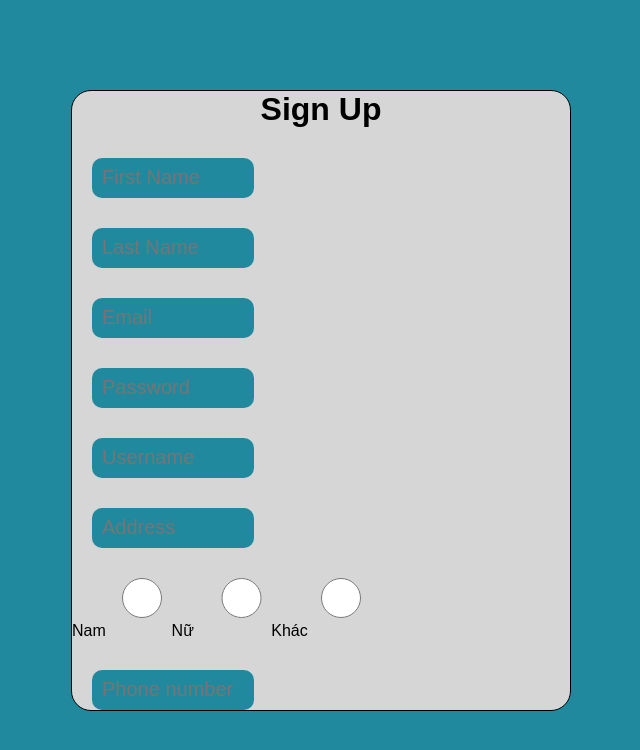
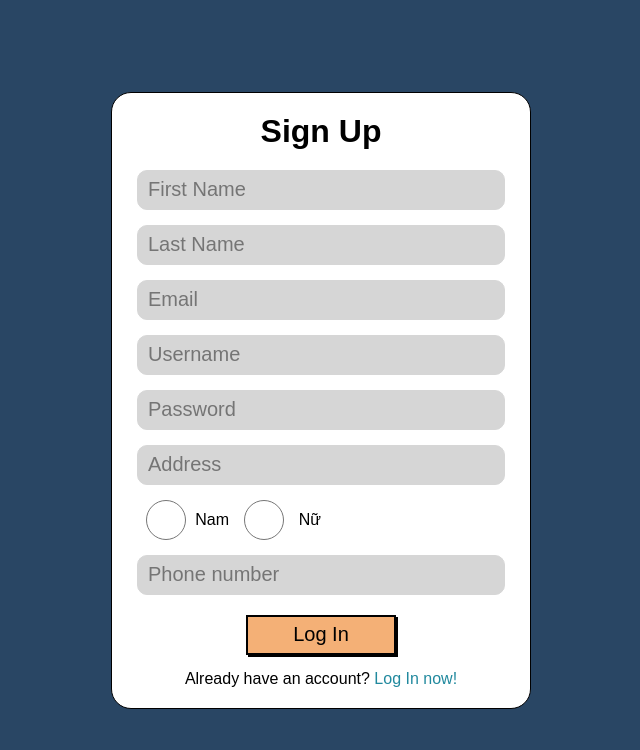
Before and after one commit to Hallie173/PBL4-Heart-Diseases-Prediction, a React (Create React App) app: page /signup in a window 1280 px wide. Shown: the top 750 px of the page, without its empty margins (319-959 px from the left). Built offline with nearby package versions, Linux system fonts and the light colour scheme; the HTML template or start-up script is replaced by a standard one.

Commit message:
daily commit

```diff
--- a/src/components/LogIn.css
+++ /dev/null
@@ -1,66 +0,0 @@
-@import url('https://fonts.googleapis.com/css2?family=Poppins:ital,wght@0,100;0,200;0,300;0,400;0,500;0,600;0,700;0,800;0,900;1,100;1,200;1,300;1,400;1,500;1,600;1,700;1,800;1,900&display=swap');
-
-:root {
-    --color1: #FAB10C;
-    --color2: #F4B076;
-    --color3: #21899e;
-    --color4: #D6D6D6;
-    --color5: #a5e8f9;
-}
-
-* {
-    margin: 0;
-    padding: 0;
-    box-sizing: border-box;
-}
-
-div[className="login"] {
-    font-family: "Sans-serif";
-    background: var(--color3);
-    width: 500px;
-    display: flex;
-    justify-content: center;
-    align-items: center;
-}
-
-h1 {
-    text-align: center;
-}
-
-.login {
-    width: 400px;
-    border: none;
-    border-radius: 10px;
-    background: white;
-    padding: 40px;
-}
-
-.form-control {
-    display: flex;
-    justify-content: center;
-    align-items: center;
-    width: 100%;
-    position: relative;
-    margin-top: 30px;
-}
-
-.form-control input {
-    width: 100%;
-    height: 40px;
-    font-size: 20px;
-    background: var(--color3);
-    border: none;
-    outline: none;
-    border-radius: 10px;
-    padding: 0 10px;
-    transition: 0.3s;
-}
-
-.form-control input:focus {
-    background: var(--color2);
-    border: 2px solid var(--color4);
-}
-
-.hidden {
-    display: none;
-}
--- a/src/components/LogIn.js
+++ b/src/components/LogIn.js
@@ -1,31 +1,25 @@
 import React from "react";
-import "./LogIn.css";
+import styles from "./LogIn.module.css";
+import { Link } from 'react-router-dom';
 
 function LogIn() {
     return (
-        <div className="login">
-        <form>
-          <h1>Log In</h1>
-          <div className="form-control">
-              <input id="first-name" type="text" placeholder="First Name" />
-              <small></small>
-              <span></span>
-          </div>
-          <div className="form-control">
-              <input id="Last Name" type="text" placeholder="Last Name" />
-              <small></small>
-              <span></span>
-          </div>
-          <div className="form-control">
+        <div className={styles.login}>
+        <form className={styles.loginForm}>
+          <div className={styles.title}><h1>Log In</h1></div>
+          <div className={styles.formControl}>
               <input id="email" type="email" placeholder="Email" />
               <small></small>
               <span></span>
           </div>
-          <div className="form-control">
+          <div className={styles.formControl}>
               <input id="password" type="password" placeholder="Password" />
               <small></small>
               <span></span>
           </div>
+          <button type="submit" className={styles.submitButton}>Log In</button>
+          <div className={styles.forgetPassword}><a href="#">Forget password?</a></div>
+          <div className={styles.signupNow}><Link to="/signup" className={styles.signupLink}>Sign Up now!</Link></div>
         </form>
       </div>
     );
--- /dev/null
+++ b/src/components/LogIn.module.css
@@ -0,0 +1,96 @@
+@import url('https://fonts.googleapis.com/css2?family=Poppins:ital,wght@0,100;0,200;0,300;0,400;0,500;0,600;0,700;0,800;0,900;1,100;1,200;1,300;1,400;1,500;1,600;1,700;1,800;1,900&display=swap');
+
+:root {
+    --color1: #FAB10C;
+    --color2: #F4B076;
+    --color3: #21899e;
+    --color4: #D6D6D6;
+    --color5: #a5e8f9;
+}
+
+.login * {
+    margin: 0;
+    padding: 0;
+    box-sizing: border-box;
+}
+
+.login {
+    width: 100%;
+    height: 100vh;
+    display: flex;
+    justify-content: center;
+    align-items: center;
+    background: #294664;
+}
+
+.title {
+    text-align: center;
+    margin: 20px auto;
+}
+
+.loginForm {
+    border: 1px solid black;
+    border-radius: 20px;
+    width: 420px;
+    background: white;
+    margin: 30px 0;
+}
+
+.formControl {
+    margin: 0 25px 15px 25px;
+    width: auto;
+}
+
+.formControl input {
+    box-sizing: border-box;
+    height: 40px;
+    font-size: 20px;
+    background: var(--color4);
+    border: 1px solid var(--color4);
+    outline: none;
+    border-radius: 10px;
+    padding: 0 10px;
+    transition: 0.3s;
+    width: 100%;
+}
+
+.formControl input:focus {
+    background: white;
+    border: 2px solid var(--color3);
+}
+
+.submitButton {
+    display: block;
+    width: 150px;
+    height: 40px;
+    margin: 20px auto 15px;
+    background: var(--color2);
+    color: black;
+    font-size: 20px;
+    border: 2px solid black;
+    box-shadow: 2px 2px black;
+}
+
+.submitButton:hover {
+    cursor: pointer;
+    box-shadow: -2px -2px black;
+}
+
+.forgetPassword, .signupNow {
+    display: block;
+    margin: 10px auto 5px;
+    text-align: center;
+}
+
+.signupNow {
+    margin-bottom: 20px;
+}
+
+form a {
+    color: var(--color3);
+}
+
+a:hover {
+    cursor: pointer;
+    color: yellowgreen;
+}
--- a/src/components/SignUp.css
+++ /dev/null
@@ -1,50 +0,0 @@
-@import url('https://fonts.googleapis.com/css2?family=Poppins:ital,wght@0,100;0,200;0,300;0,400;0,500;0,600;0,700;0,800;0,900;1,100;1,200;1,300;1,400;1,500;1,600;1,700;1,800;1,900&display=swap');
-
-:root {
-    --color1: #FAB10C;
-    --color2: #F4B076;
-    --color3: #21899e;
-    --color4: #D6D6D6;
-    --color5: #a5e8f9;
-}
-
-.signup * {
-    padding: 0;
-    margin: 0;
-    box-sizing: border-box;
-}
-
-.signup {
-    width: 100vw;
-    height: 100vh;
-    display: flex;
-    justify-content: center;
-    align-items: center;
-    background: var(--color3);
-}
-
-form {
-    border: 1px solid black;
-    border-radius: 20px;
-    padding: 20px;
-    width: 500px;
-    background: var(--color4);
-}
-
-.form-control input {
-    width: 100%;
-    height: 40px;
-    font-size: 20px;
-    background: var(--color3);
-    border: none;
-    outline: none;
-    border-radius: 10px;
-    padding: 0 10px;
-    transition: 0.3s;
-    margin: 0 20px;
-}
-
-.form-control input:focus {
-    background: var(--color2);
-    border: 2px solid var(--color4);
-}
--- a/src/components/SignUp.js
+++ b/src/components/SignUp.js
@@ -1,59 +1,59 @@
 import React from "react";
-import "./SignUp.css";
+import styles from "./SignUp.module.css";
+import { Link } from 'react-router-dom';
 
 function SignUp() {
     return (
-        <div className="signup">
-        <form>
-            <h1>Sign Up</h1>
-            <div className="form-control">
+        <div className={styles.signup}>
+        <form className={styles.signupForm}>
+        <div className={styles.title}><h1>Sign Up</h1></div>
+            <div className={styles.formControl}>
                 <input id="first-name" type="text" placeholder="First Name" />
                 <small></small>
                 <span></span>
             </div>
-            <div className="form-control">
+            <div className={styles.formControl}>
                 <input id="last-name" type="text" placeholder="Last Name" />
                 <small></small>
                 <span></span>
             </div>
-            <div className="form-control">
+            <div className={styles.formControl}>
                 <input id="email" type="email" placeholder="Email" />
                 <small></small>
                 <span></span>
             </div>
-            <div className="form-control">
+            <div className={styles.formControl}>
+                <input id="username" type="text" placeholder="Username" />
+                <small></small>
+                <span></span>
+            </div>
+            <div className={styles.formControl}>
                 <input id="password" type="password" placeholder="Password" />
                 <small></small>
                 <span></span>
             </div>
-            <div className="form-control">
-                <input id="username" type="text" placeholder="Username" />
-                <small></small>
-                <span></span>
-            </div>
-            <div className="form-control">
+            <div className={styles.formControl}>
                 <input id="address" type="text" placeholder="Address" />
                 <small></small>
                 <span></span>
             </div>
-            <div className="form-control">
+            <div className={styles.formControlGender}>
                 <label>
                 <input type="radio" name="gender" value="male" /> Nam
                 </label>
                 <label>
                 <input type="radio" name="gender" value="female" /> Nữ
                 </label>
-                <label>
-                <input type="radio" name="gender" value="other" /> Khác
-                </label>
                 <small></small>
                 <span></span>
             </div>
-            <div className="form-control">
+            <div className={styles.formControl}>
                 <input id="phone" type="tel" placeholder="Phone number" />
                 <small></small>
                 <span></span>
             </div>
+            <button type="submit" className={styles.submitButton}>Log In</button>
+            <div className={styles.loginNow}><span>Already have an account? </span><Link to="/login" className={styles.loginLink}>Log In now!</Link></div>
         </form>
         </div>
     );
--- /dev/null
+++ b/src/components/SignUp.module.css
@@ -0,0 +1,110 @@
+@import url('https://fonts.googleapis.com/css2?family=Poppins:ital,wght@0,100;0,200;0,300;0,400;0,500;0,600;0,700;0,800;0,900;1,100;1,200;1,300;1,400;1,500;1,600;1,700;1,800;1,900&display=swap');
+
+:root {
+    --color1: #FAB10C;
+    --color2: #F4B076;
+    --color3: #21899e;
+    --color4: #D6D6D6;
+    --color5: #a5e8f9;
+}
+
+.signup * {
+    padding: 0;
+    margin: 0;
+    box-sizing: border-box;
+}
+
+.signup {
+    width: 100%;
+    height: 100vh;
+    display: flex;
+    justify-content: center;
+    align-items: center;
+    background: #294664;
+}
+
+.title {
+    text-align: center;
+    margin: 20px auto;
+}
+
+.signupForm {
+    border: 1px solid black;
+    border-radius: 20px;
+    width: 420px;
+    background: white;
+    margin: 30px 0;
+}
+
+.formControl, .formControlGender {
+    margin: 0 25px 15px 25px;
+    width: auto;
+}
+
+.formControl input, .formControlGender input {
+    box-sizing: border-box;
+    height: 40px;
+    font-size: 20px;
+    background: var(--color4);
+    border: 1px solid var(--color4);
+    outline: none;
+    border-radius: 10px;
+    padding: 0 10px;
+    transition: 0.3s;
+    width: 100%;
+}
+
+.formControl input:focus {
+    background: white;
+    border: 2px solid var(--color3);
+}
+
+.submitButton {
+    display: block;
+    width: 150px;
+    height: 40px;
+    margin: 20px auto 15px;
+    background: var(--color2);
+    color: black;
+    font-size: 20px;
+    border: 2px solid black;
+    box-shadow: 2px 2px black;
+}
+
+.submitButton:hover {
+    cursor: pointer;
+    box-shadow: -2px -2px black;
+}
+
+.loginNow {
+    display: block;
+    margin: 10px auto 20px;
+    text-align: center;
+}
+
+form a {
+    color: var(--color3);
+}
+
+a:hover {
+    cursor: pointer;
+    color: yellowgreen;
+}
+
+.formControl label {
+    display: inline-flex;
+    align-items: center;
+    margin-right: 10px;
+}
+
+.formControlGender {
+    display: flex;
+    justify-content: space-between;
+    align-items: center;
+}
+
+.formControlGender label {
+    display: flex;
+    justify-content: space-around;
+    align-items: center;
+}
```
